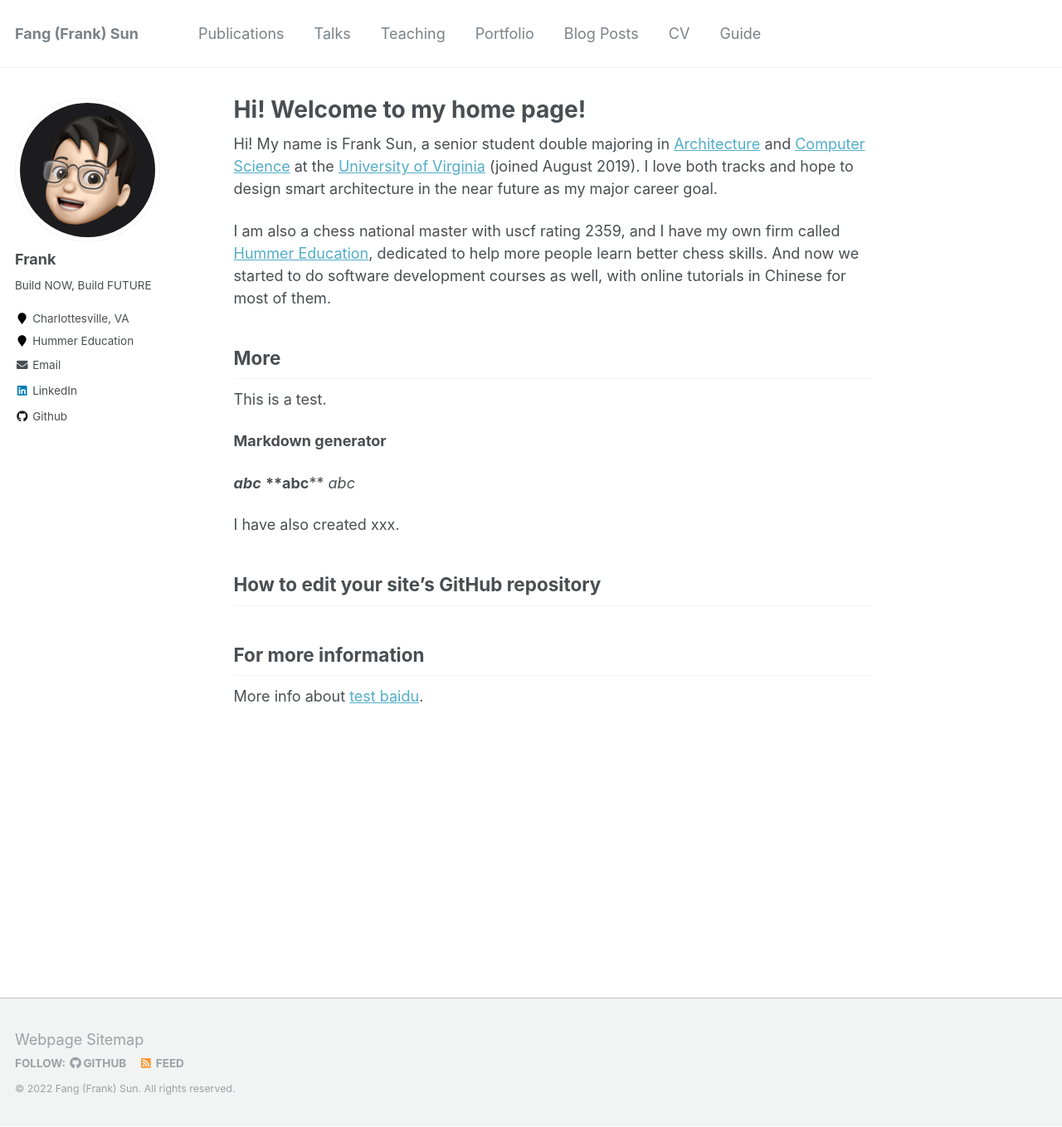
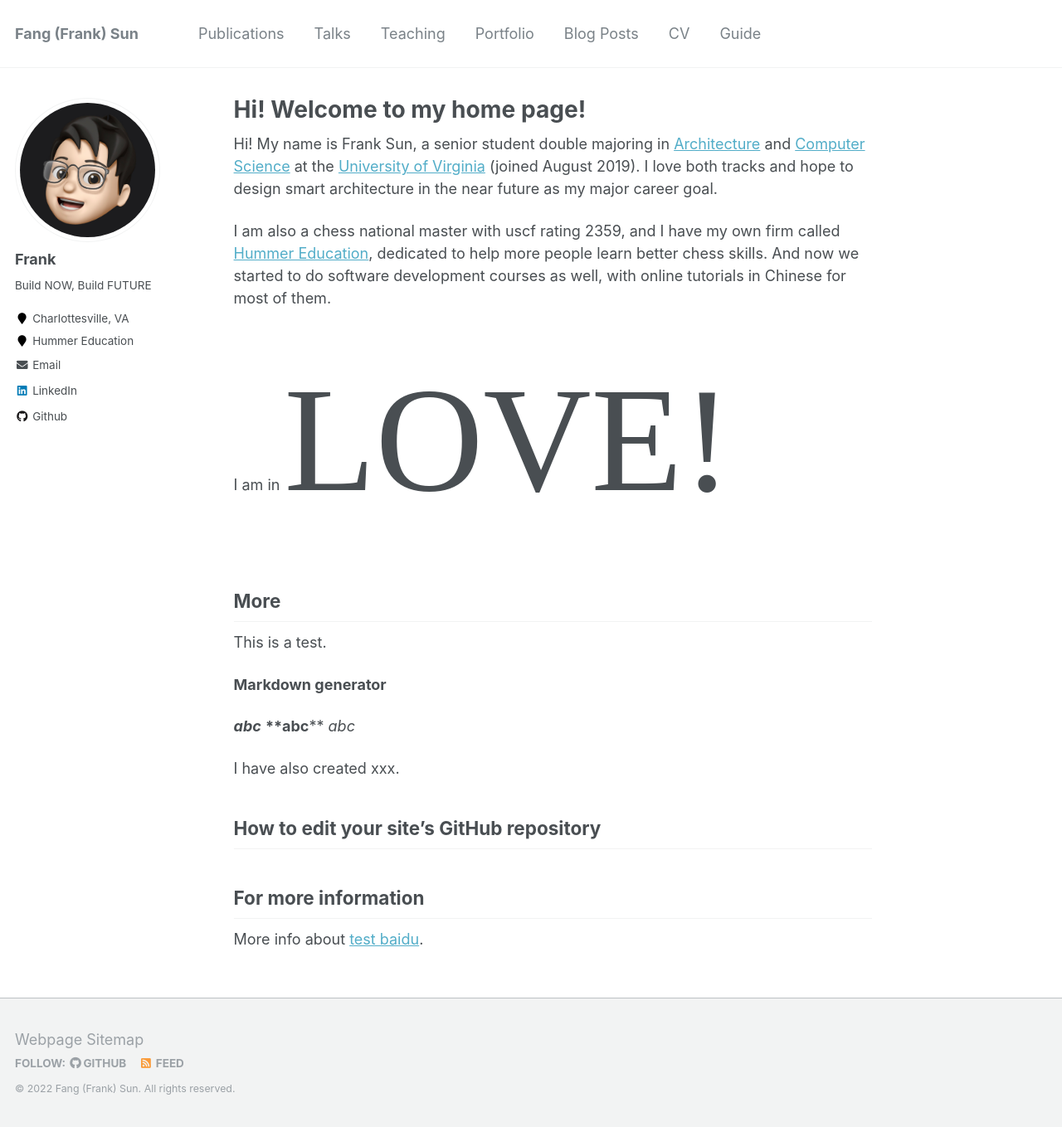
Before and after one commit to FangFrankSun/AcademicPage, a Jekyll site: the page built from _pages/about.md, in a window 1280 px wide and 1359 px high. Shown: the whole window at 83% size. Built offline with Jekyll 4.4.1, drawn with Linux system fonts in a browser that asks for light colours.

Commit message:
Update about.md

```diff
--- a/_pages/about.md
+++ b/_pages/about.md
@@ -11,6 +11,8 @@ redirect_from:
 Hi! My name is Frank Sun, a senior student double majoring in [Architecture](https://www.arch.virginia.edu) and [Computer Science](https://engineering.virginia.edu/departments/computer-science/about-computer-science/about-us) at the [University of Virginia](https://www.virginia.edu) (joined August 2019). I love both tracks and hope to design smart architecture in the near future as my major career goal.
 
 I am also a chess national master with uscf rating 2359, and I have my own firm called [Hummer Education](https://www.littlehummerchess.club), dedicated to help more people learn better chess skills. And now we started to do software development courses as well, with online tutorials in Chinese for most of them.
+
+I am in <span style="font-family:Papyrus; font-size:10em;">LOVE!</span>
 
 
 
```
